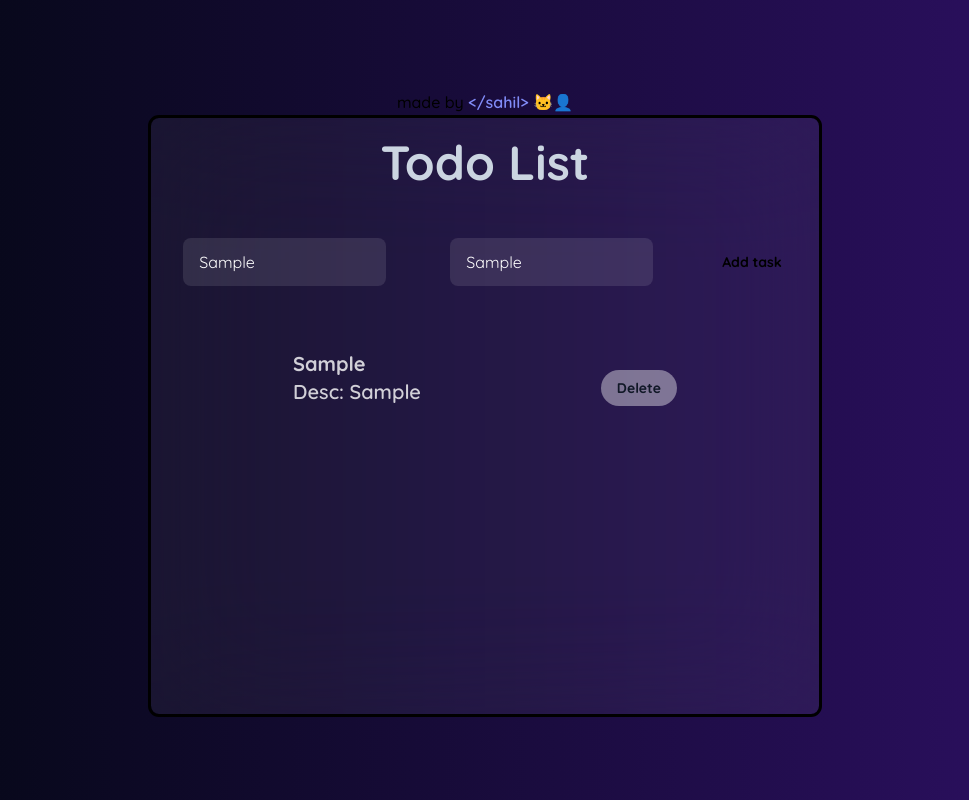
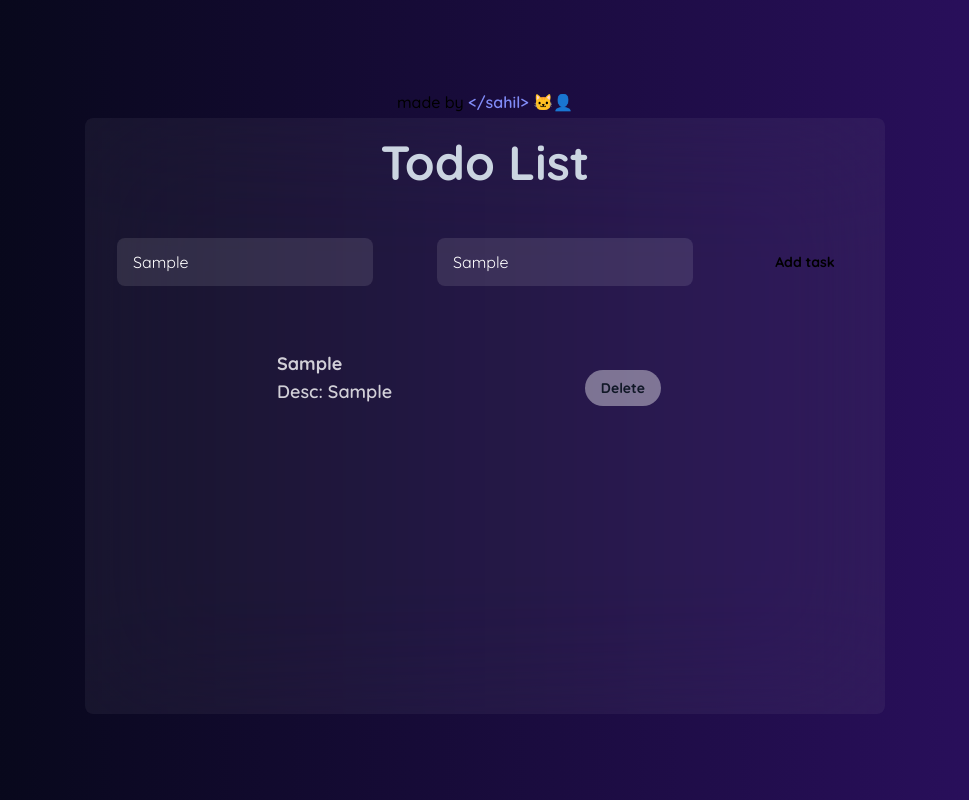
Before and after one commit to sahiwl/Todo-App, a React (Vite) app: page / in a window 1280 px wide. Both pictures are taken after typing "Sample", "Sample" into the empty fields and a click on the button "Add task". Shown: the whole page, without its empty margins (155-1124 px from the left). Built offline with nearby package versions, Linux system fonts and the light colour scheme.

Commit message:
fixed dimensions

```diff
--- a/src/App.jsx
+++ b/src/App.jsx
@@ -31,10 +31,10 @@ function App() {
           key={i}
           className="flex items-center justify-between space-x-7 w-96 space-y-3 text-white/80"
         >
-          <div className="flex items-center justify-between mb-2 w-2/3 grid ">
-            <div className="text-xl font-bold text-wrap whitespace-wrap">
+          <div className="flex items-center justify-between mb-2 w-2/3 grid space-x-7">
+            <div className="text-lg font-bold text-wrap whitespace-wrap">
               {t.title}
-              <div className="font-semibold">
+              <div className="font-semibold text-wrap">
                 {s1}
                 {t.desc}
               </div>
@@ -57,7 +57,7 @@ function App() {
     <>
       {/* bg-gradient-to-r from-purple-900 via bg-purple-950 to-violet-950 h-screen  */}
       <div className="flex justify-center items-center bg-gradient-to-r from-gray-950 via bg-purple-950 to-violet-950 h-screen font-Quicksand">
-        <div className=" flex justify-center pt-8 rounded-xl grid w-11/12 md:w-4/6 2xl:w-2/6 ">
+        <div className=" flex justify-center pt-8 rounded-xl grid md:w-4/6 2xl:w-2/6 " style={{width: "90rem"}}>
           <div className="flex justify-center -mt-7">
             <div className="font-medium">
               made by
@@ -71,7 +71,7 @@ function App() {
             </div>
           </div>
 
-          <div className="rounded-lg outline   backdrop-blur-3xl bg-white/5 ">
+          <div className="rounded-lg backdrop-blur-3xl bg-white/5 " style={{width: "50rem"}}>
             <h1 className="font-Quicksand p-5 text-5xl text-slate-300 font-bold text-center dark:hover:text-indigo-300">
               {" "}
               <a href="https://github.com/sahiwl/Todo-App">Todo List</a>
@@ -91,7 +91,7 @@ function App() {
 
               <input
                 type="text"
-                className="placeholder:text-gray-300 m-8 text-white focus:border-purple-500 active:border-purple-500 form-input px-4 py-3 rounded-lg col-span-2 bg-white/10 backdrop-3xl"
+                className="placeholder:text-gray-300 m-8 text-white focus:border-purple-500 active:border-purple-500 form-input px-4 py-3 rounded-lg col-span-2 bg-white/10 backdrop-3xl text-pretty"
                 placeholder="Enter Description"
                 style={{ backgroundColor: "", width: "" }}
                 value={desc}
@@ -107,7 +107,7 @@ function App() {
             </form>
 
             <div className="flex justify-center items-center ">
-              <div className="text-pretty p-8 mb-3 h-96 min-w-96 rounded-lg overflow-auto font-Quicksand">
+              <div className="text-pretty p-8 mb-3 h-96  rounded-lg overflow-auto font-Quicksand" style={{width: "30rem"}}>
                 {taskRender}
               </div>
             </div>
```
